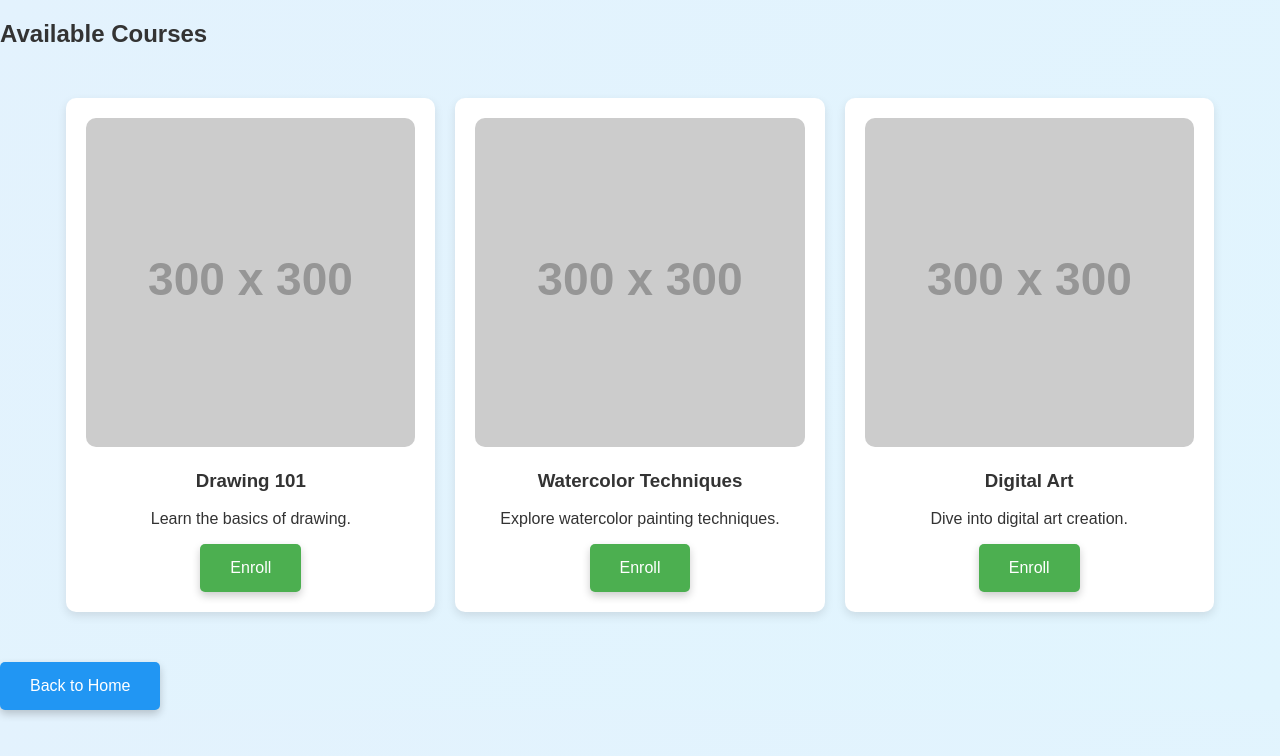
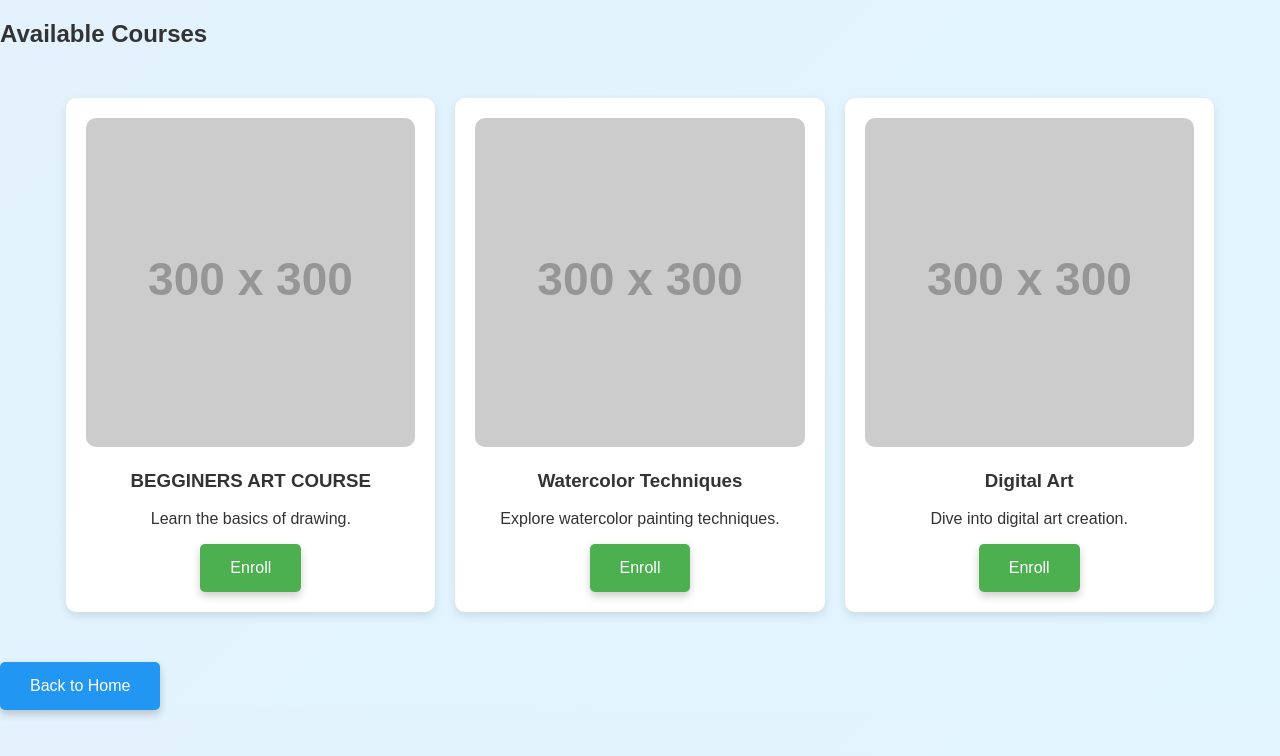
Before and after one commit to AnkurArr/Ankur-Art, a plain HTML site: page index.html in a window 1280 px wide. Both pictures are taken after a click on the button "Start Learning". Drawn offline with Linux system fonts and the light colour scheme; placeholder pictures from the web are drawn by us.

Commit message:
Update index.html

```diff
--- a/index.html
+++ b/index.html
@@ -363,7 +363,7 @@
 
         function loadCourses() {
             const courses = [
-                { title: 'Drawing 101', description: 'Learn the basics of drawing.', thumbnail: 'https://via.placeholder.com/300', video: 'https://www.youtube.com/embed/VIDEO_ID_1', notes: 'link_to_pdf_1.pdf' },
+                { title: 'BEGGINERS ART COURSE', description: 'Learn the basics of drawing.', thumbnail: 'https://via.placeholder.com/300', video: 'https://www.youtube.com/embed/VIDEO_ID_1', notes: 'link_to_pdf_1.pdf' },
                 { title: 'Watercolor Techniques', description: 'Explore watercolor painting techniques.', thumbnail: 'https://via.placeholder.com/300', video: 'https://www.youtube.com/embed/VIDEO_ID_2', notes: 'link_to_pdf_2.pdf' },
                 { title: 'Digital Art', description: 'Dive into digital art creation.', thumbnail: 'https://via.placeholder.com/300', video: 'https://www.youtube.com/embed/VIDEO_ID_3', notes: 'link_to_pdf_3.pdf' },
             ];
```
